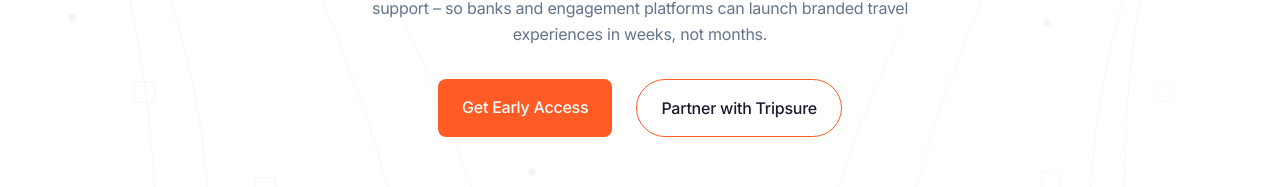
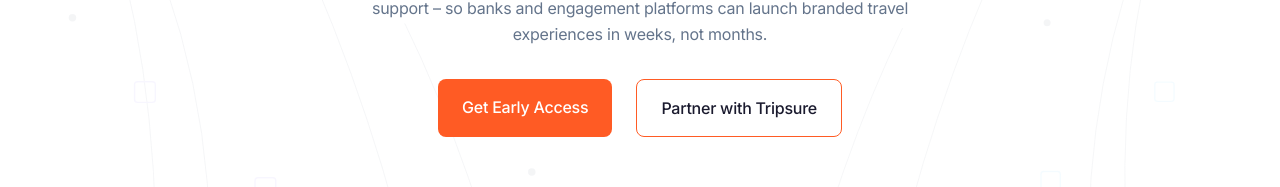
Before and after one commit to vishalr360/r360travel.com, a Next.js app: page / in a window 1280 px wide. Shown: the part 441-628 px from the top of the page. Built offline with nearby package versions, Linux system fonts and the light colour scheme.

Commit message:
style(design): FINDING-003 — standardize hero CTA border-radius to 8px (was mixed pill/square)

```diff
--- a/pages/index.tsx
+++ b/pages/index.tsx
@@ -308,7 +308,7 @@
               </a>
               <a
                 href={hero.secondaryCta.href}
-                className="px-6 py-4 rounded-full text-base font-medium tracking-[-0.015em] border border-[#FF5B24] text-[#1A1A2E] hover:bg-orange-50 transition-colors"
+                className="px-6 py-4 rounded-[8px] text-base font-medium tracking-[-0.015em] border border-[#FF5B24] text-[#1A1A2E] hover:bg-orange-50 transition-colors"
               >
                 {hero.secondaryCta.label}
               </a>
```
